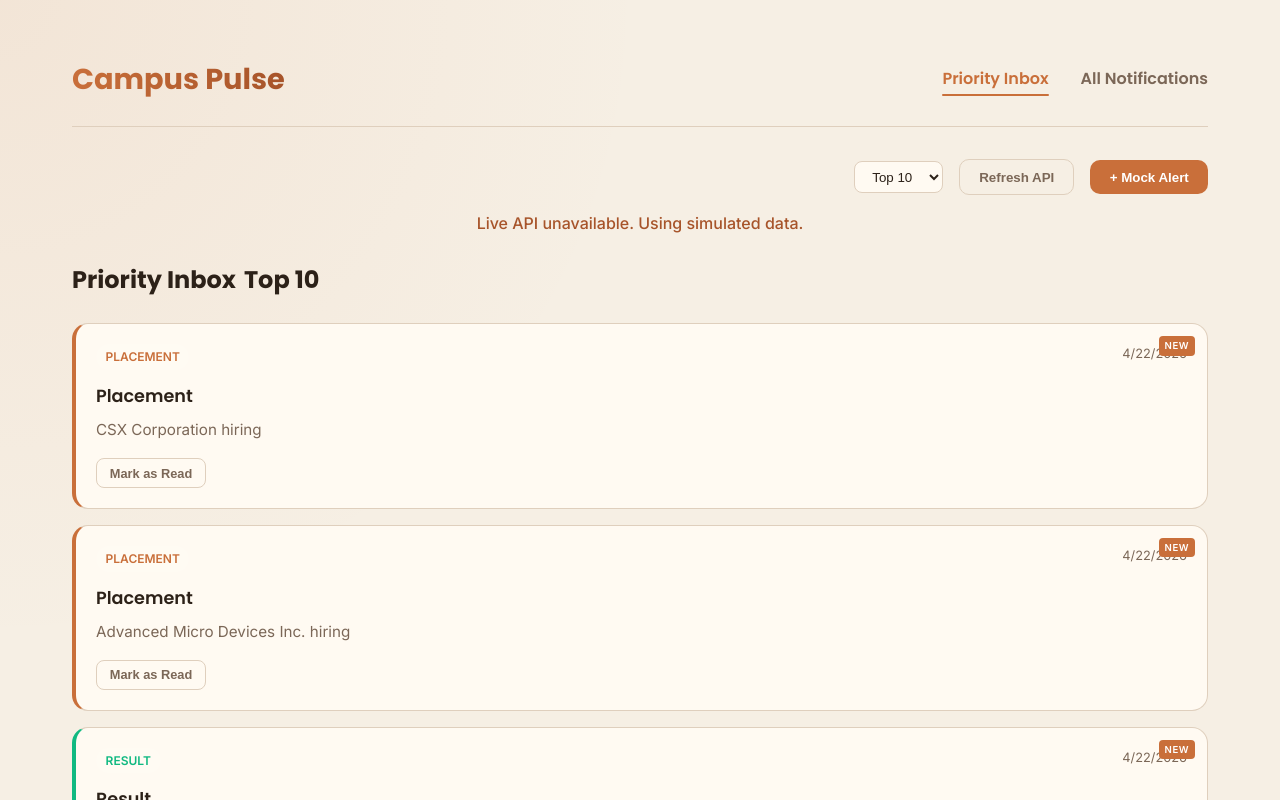
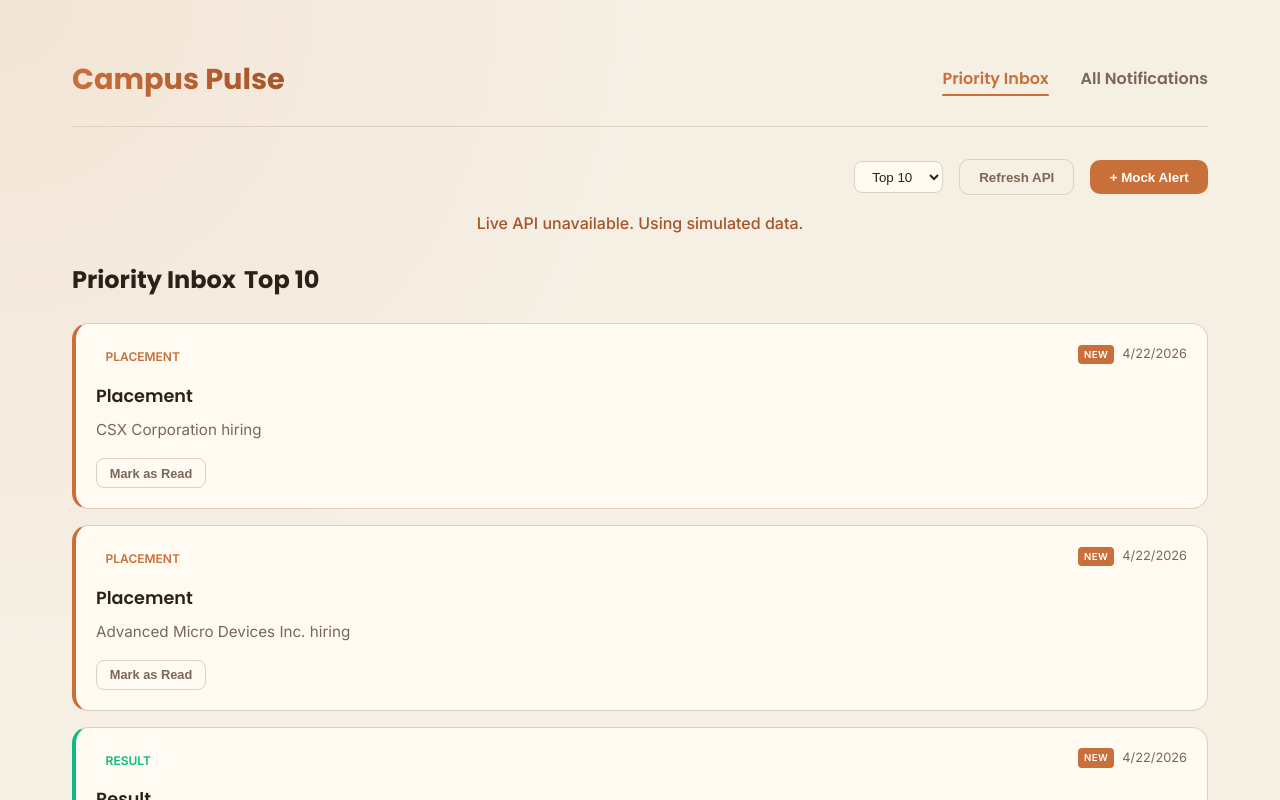
Before and after one commit to VASANTH431/7376242IT510, a React (Create React App) app: page / in a window 1280 px wide. Shown: the top 800 px of the page. Built offline with nearby package versions, Linux system fonts and the light colour scheme; no server answers.

Commit message:
feat: add NotificationItem component and implement global dashboard styling

```diff
--- a/src/App.css
+++ b/src/App.css
@@ -283,11 +283,7 @@ h1 {
 }
 
 /* Notification Highlighting */
-.notification-card.unread::before {
-  content: 'NEW';
-  position: absolute;
-  top: 12px;
-  right: 12px;
+.unread-badge {
   background: var(--accent);
   color: white;
   font-size: 0.6rem;
@@ -295,6 +291,9 @@ h1 {
   padding: 2px 6px;
   border-radius: 4px;
   letter-spacing: 0.5px;
+  margin-right: 0.5rem;
+  display: inline-block;
+  vertical-align: middle;
 }
 
 .notification-card.read {
--- a/src/components/NotificationItem.js
+++ b/src/components/NotificationItem.js
@@ -16,7 +16,10 @@ const NotificationItem = ({ notification, onMarkRead }) => {
     <div className={`notification-card ${type} ${isRead ? 'read' : 'unread'}`}>
       <div className="card-top">
         <span className="notification-type">{type}</span>
-        <span className="notification-time">{formatTime(timestamp)}</span>
+        <div style={{ display: 'flex', alignItems: 'center' }}>
+          {!isRead && <span className="unread-badge">NEW</span>}
+          <span className="notification-time">{formatTime(timestamp)}</span>
+        </div>
       </div>
       <h3 className="notification-title">{title}</h3>
       <p className="notification-content">{content}</p>
```
Also changed, not shown: 1 other file (tests, documents, lock files or other folders).
